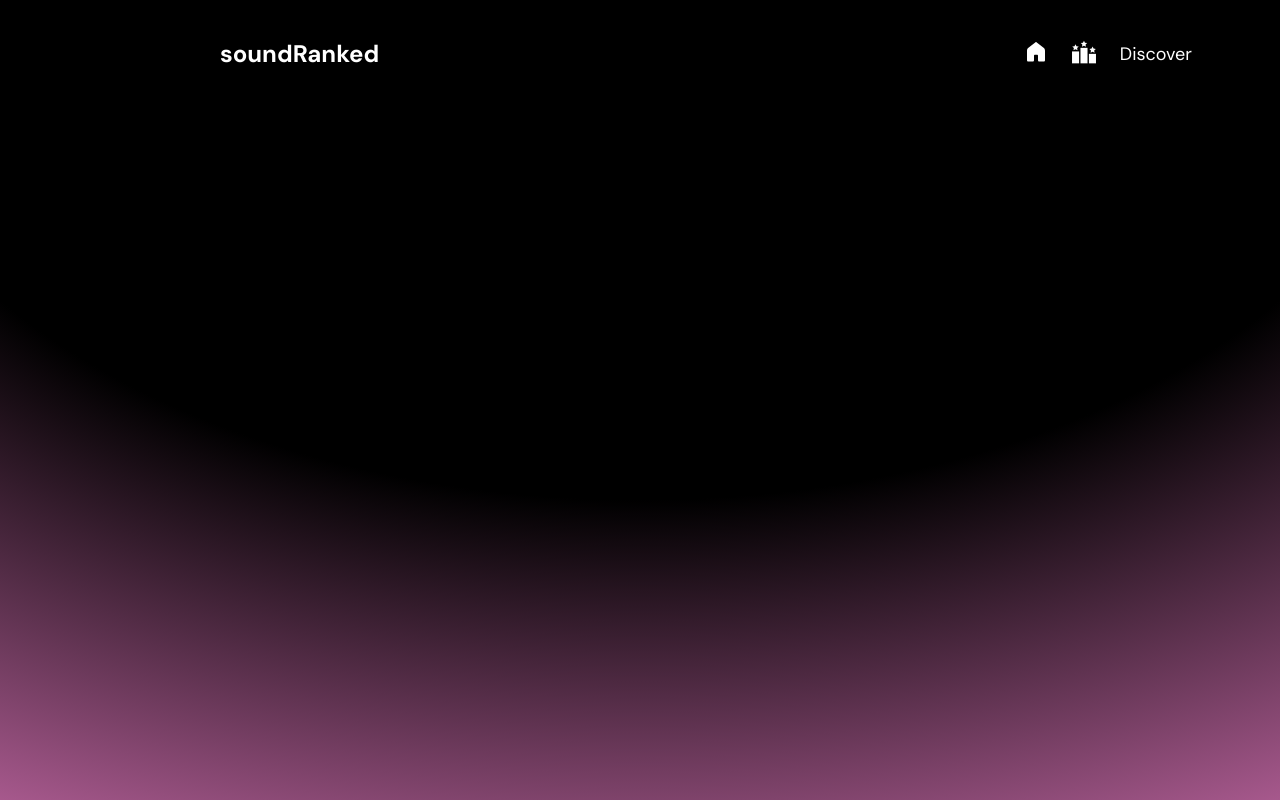
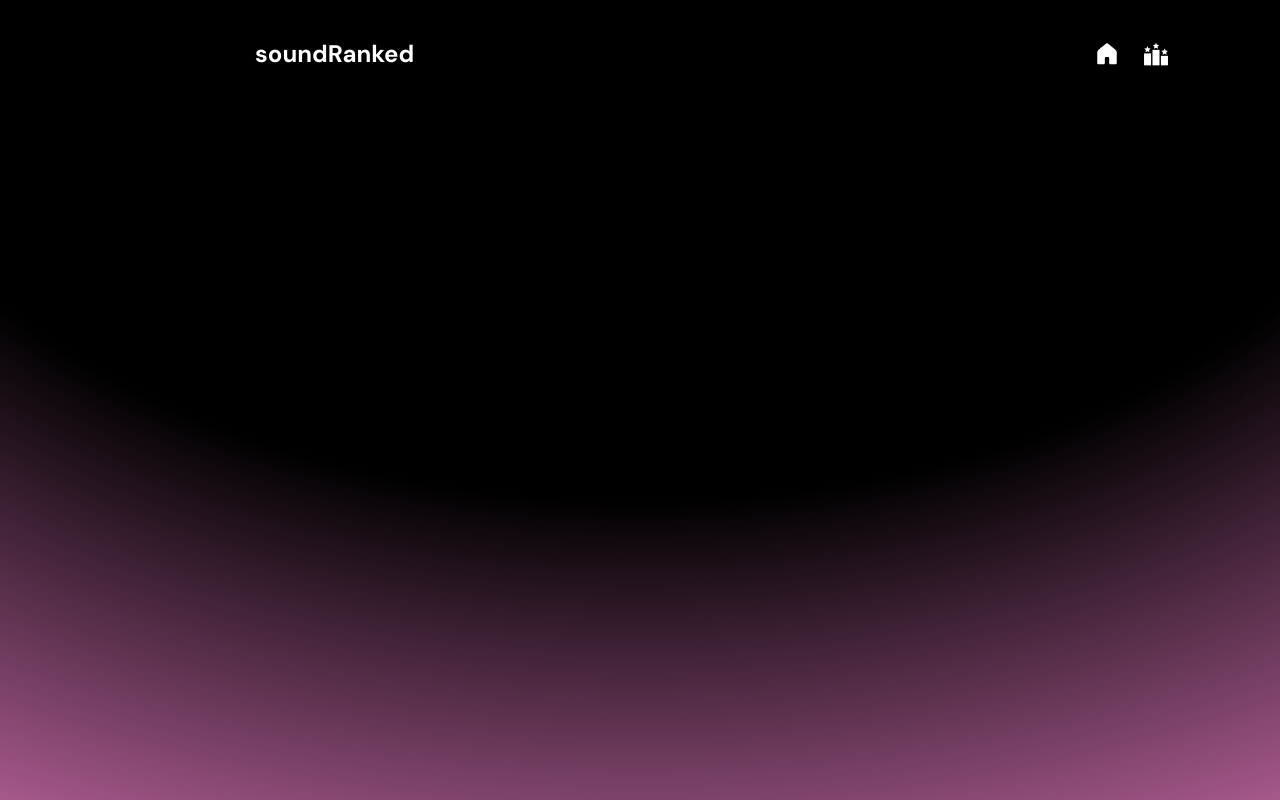
Before and after one commit to xplicitDev/musicRating, a React (Vite) app in the folder frontEnd/: page / in a window 1280 px wide. Built offline with nearby package versions, Linux system fonts and the light colour scheme.

Commit message:
adj nav layout

```diff
--- a/frontEnd/src/components/navbar.jsx
+++ b/frontEnd/src/components/navbar.jsx
@@ -5,10 +5,10 @@ const navbar = () => {
     <nav className="fixed top-0 left-0 w-full bg-#000000 bg-opacity-80 text-white z-20">
       <div className="max-w-6xl mx-auto px-6 py-4 flex justify-between items-center">
         <h1 className="text-left text-2xl font-bold">soundRanked</h1>
-        <ul className="hidden md:flex space-x-6 text-lg">
+        <ul className="flex gap-x-6 items-center">
           <li>
             <a href="#">
-              <img src="./homeIcon.svg" alt="home" className="w-6 h-6" />
+              <img src="./homeIcon.svg" alt="home" className="w-6.5 h-6.5" />
             </a>
           </li>
           <li>
@@ -21,9 +21,7 @@ const navbar = () => {
             </a>
           </li>
           <li>
-            <a href="#" className="hover:text-cyan-400">
-              Discover
-            </a>
+            <a href="#"></a>
           </li>
         </ul>
       </div>
```
